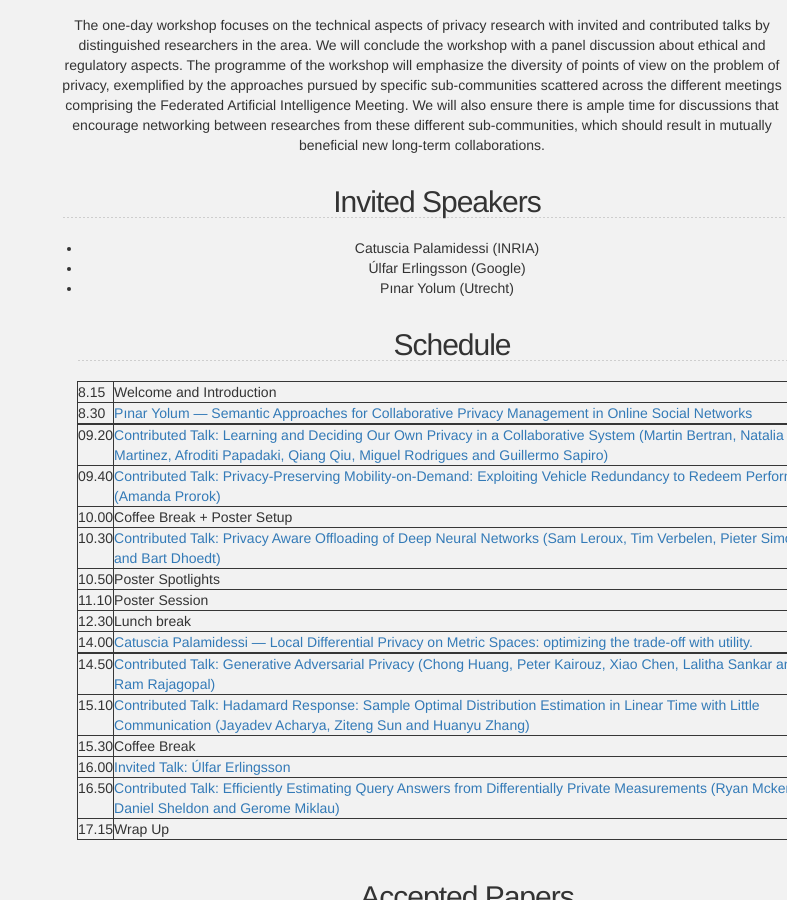
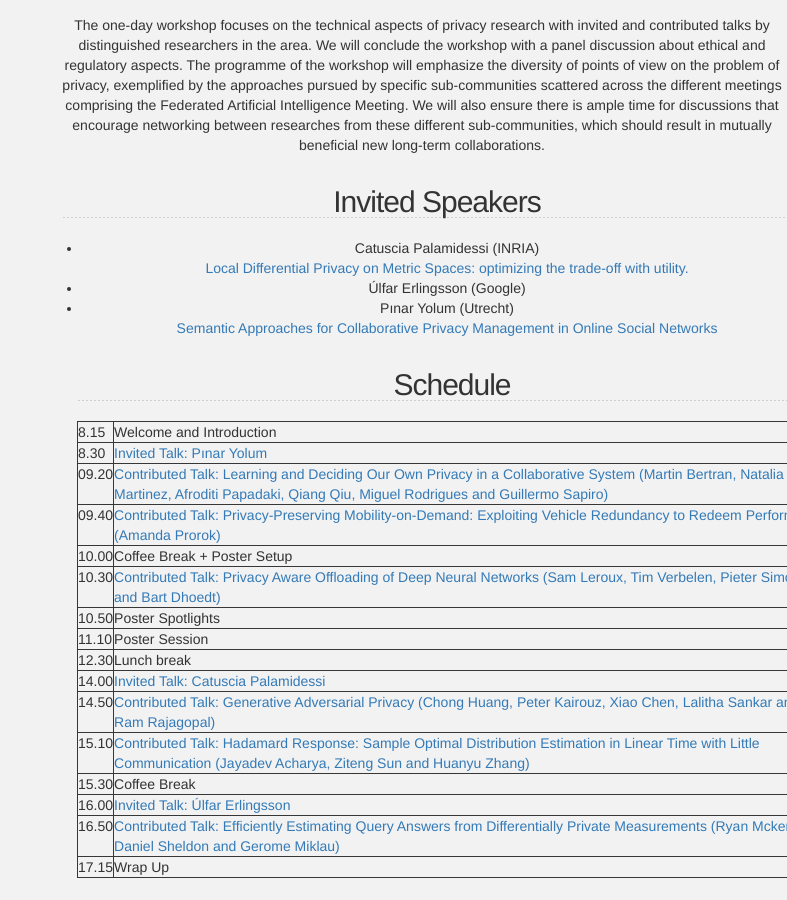
Before and after one commit to pimlai/PIMLAI18, a Jekyll site: the page built from index.md, in a window 1280 px wide and 900 px high, scrolled down 514 px. Shown: the whole window, without its empty margins (493-1280 px from the left). Built offline with Jekyll 4.4.1, drawn with Linux system fonts in a browser that asks for light colours; nearby versions of some CDN libraries; our own code applies the rules of GitHub Pages for plain Markdown files; library files that are not in the unit come from our copies; some of the changed lines change nothing that is shown.

Commit message:
main.css

```diff
--- a/index.md
+++ b/index.md
@@ -30,8 +30,18 @@
 <h2>Invited Speakers</h2>
 <ul>
 <li>Catuscia Palamidessi (INRIA)</li>
+<td><a href="#tabs5" data-toggle="collapse" class="accordion-toggle">Local Differential Privacy on Metric Spaces: optimizing the trade-off with utility.</a></td>
+    <td colspan="2" class="hiddenRow">
+        <div class="accordion-body collapse talk-abstract" id="tabs5">Local differential privacy (LPD) is a distributed variant of differential privacy (DP) in which the obfuscation of the sensitive information is done at the level of the individual records, and in general it  is used to sanitize data that are collected for statistical purposes. LPD has the same properties of compositionality and independence from the prior as DP, and it has the further advantages that (a) each user can choose the level of privacy he wishes, (b) it does not need to assume a trusted third party, and (c) since all stored  records are individually-sanitized,   there is no risk of privacy leaks due to security breaches. On the other hand LDP in general requires more noise than DP to achieve the same level of protection, with negative consequences on the utility. In practice, utility becomes acceptable only on very large collections of data, and this is the reason why LDP is especially successful among big companies such as Google and Apple, which can count on a collecting data from a huge number of users. <br>
+        In this talk, we propose a variant of LDP suitable for metric spaces, such as location data or energy consumption data, and we show that it provides a much higher utility for the same level of privacy. Furthermore, we discuss algorithms to extract the best possible statistical information from the data obfuscated with this metric variant of LDP. </div>
+    </td>
 <li>&Uacute;lfar Erlingsson (Google)</li>
 <li>Pınar Yolum (Utrecht)</li>
+<td><a href="#tabs1" data-toggle="collapse" class="accordion-toggle">Semantic Approaches for Collaborative Privacy Management in Online Social Networks</a></td>
+    <td colspan="2" class="hiddenRow">
+        <div class="accordion-body collapse talk-abstract" id="tabs1">Privacy is a major concern in online social networks. Online social networks allow users to specify privacy concerns to some extent, but enforcing them over distributed content is difficult.  The main reason for this is that the users are allowed to create and share content about themselves as well as about others. When multiple entities start distributing content without a control, information can reach unintended individuals.  Since privacy constraints of these users may be different from each other, privacy disputes occur. Ideally, all relevant users of a content must be able to engage in a discussion of their privacy constraints so that they can agree on whether to share the content and if so with whom. <br>
+        This talk will discuss our recent work on collaborative privacy management to resolve disputes among users in online social networks, with a focus on argumentation and negotiation.  Our work is based on representing each user in an online social network with an agent that is responsible for managing and enforcing its user's privacy constraints.  When an agent wants to share a post, an agreement session starts between the agent and other relevant agents. The agents provide each other arguments to express their privacy stance and try to convince each other that their claim is true. At the end of the session, the system decides whether sharing the post is justified according to the provided arguments of the agents.</div>
+    </td>
 </ul>
 </div>
 </div>
@@ -48,13 +58,9 @@
 </tr>
 <tr>
 <td>8.30</td>
-<td><a href="#tabs1" data-toggle="collapse" class="accordion-toggle">Pınar Yolum &mdash; Semantic Approaches for Collaborative Privacy Management in Online Social Networks</a></td>
+<td><a href="#tabs1" data-toggle="collapse" class="accordion-toggle">Invited Talk: Pınar Yolum </a></td>
 </tr>
 <tr>
-    <td colspan="2" class="hiddenRow">
-        <div class="accordion-body collapse talk-abstract" id="tabs1">Privacy is a major concern in online social networks. Online social networks allow users to specify privacy concerns to some extent, but enforcing them over distributed content is difficult.  The main reason for this is that the users are allowed to create and share content about themselves as well as about others. When multiple entities start distributing content without a control, information can reach unintended individuals.  Since privacy constraints of these users may be different from each other, privacy disputes occur. Ideally, all relevant users of a content must be able to engage in a discussion of their privacy constraints so that they can agree on whether to share the content and if so with whom. <br>
-        This talk will discuss our recent work on collaborative privacy management to resolve disputes among users in online social networks, with a focus on argumentation and negotiation.  Our work is based on representing each user in an online social network with an agent that is responsible for managing and enforcing its user's privacy constraints.  When an agent wants to share a post, an agreement session starts between the agent and other relevant agents. The agents provide each other arguments to express their privacy stance and try to convince each other that their claim is true. At the end of the session, the system decides whether sharing the post is justified according to the provided arguments of the agents.</div>
-    </td>
 </tr>
 <tr>
 <td>09.20</td>
@@ -86,13 +92,9 @@
 </tr>
 <tr>
 <td>14.00</td>
-<td><a href="#tabs5" data-toggle="collapse" class="accordion-toggle">Catuscia Palamidessi &mdash; Local Differential Privacy on Metric Spaces: optimizing the trade-off with utility.</a></td>
+<td><a href="#tabs5" data-toggle="collapse" class="accordion-toggle">Invited Talk: Catuscia Palamidessi </a></td>
 </tr>
 <tr>
-    <td colspan="2" class="hiddenRow">
-        <div class="accordion-body collapse talk-abstract" id="tabs5">Local differential privacy (LPD) is a distributed variant of differential privacy (DP) in which the obfuscation of the sensitive information is done at the level of the individual records, and in general it  is used to sanitize data that are collected for statistical purposes. LPD has the same properties of compositionality and independence from the prior as DP, and it has the further advantages that (a) each user can choose the level of privacy he wishes, (b) it does not need to assume a trusted third party, and (c) since all stored  records are individually-sanitized,   there is no risk of privacy leaks due to security breaches. On the other hand LDP in general requires more noise than DP to achieve the same level of protection, with negative consequences on the utility. In practice, utility becomes acceptable only on very large collections of data, and this is the reason why LDP is especially successful among big companies such as Google and Apple, which can count on a collecting data from a huge number of users. <br>
-        In this talk, we propose a variant of LDP suitable for metric spaces, such as location data or energy consumption data, and we show that it provides a much higher utility for the same level of privacy. Furthermore, we discuss algorithms to extract the best possible statistical information from the data obfuscated with this metric variant of LDP. </div>
-    </td>
 </tr>
 <tr>
 <td>14.50</td>
```
